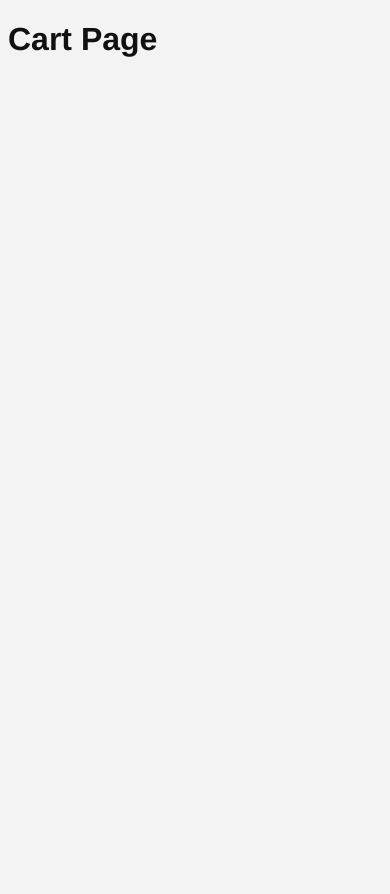
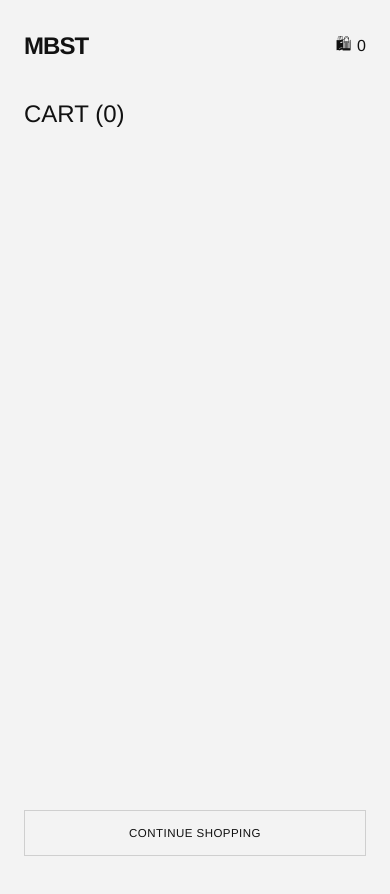
Before and after one commit to SergioDyBre/mobile-catalog, a React (Vite) app in the folder mobile-catalog/: page /cart in a window 390 px wide. Before the commit the page ends 844 px from the top, so only its background shows below. Built offline with nearby package versions, Linux system fonts and the light colour scheme.

Commit message:
integrate cart flow across detail, header and cart page

```diff
--- a/mobile-catalog/src/App.jsx
+++ b/mobile-catalog/src/App.jsx
@@ -5,7 +5,10 @@ import AppRouter from './router/AppRouter';
 function App() {
   return (
     <CartProvider>
-      <BrowserRouter>
+      <BrowserRouter future={{
+        v7_startTransition: true,
+        v7_relativeSplatPath: true,
+      }}>
         <AppRouter />
       </BrowserRouter>
     </CartProvider>
--- /dev/null
+++ b/mobile-catalog/src/components/cart/CartItem.jsx
@@ -0,0 +1,33 @@
+function CartItem({ item, onRemove }) {
+  return (
+    <article className="cart-item">
+      <div className="cart-item__media">
+        <img
+          className="cart-item__image"
+          src={item.imageUrl}
+          alt={`${item.brand} ${item.name}`}
+        />
+      </div>
+
+      <div className="cart-item__content">
+        <h2 className="cart-item__name">{item.name}</h2>
+
+        <p className="cart-item__variant">
+          {item.storageLabel} | {item.colorName}
+        </p>
+
+        <p className="cart-item__price">{item.price} EUR</p>
+      </div>
+
+      <button
+        type="button"
+        className="cart-item__remove"
+        onClick={() => onRemove(item.lineId)}
+      >
+        Eliminar
+      </button>
+    </article>
+  );
+}
+
+export default CartItem;
--- a/mobile-catalog/src/context/CartContext.jsx
+++ b/mobile-catalog/src/context/CartContext.jsx
@@ -1,17 +1,32 @@
-import { createContext, useContext, useMemo, useState } from 'react';
+import { createContext, useContext, useEffect, useMemo, useState } from 'react';
+import { getStoredCart, saveStoredCart } from '../utils/cartStorage';
 
-const CartContext = createContext();
+const CartContext = createContext(null);
 
 export function CartProvider({ children }) {
-  const [cartItems, setCartItems] = useState([]);
+  const [cartItems, setCartItems] = useState(() => getStoredCart());
+
+  useEffect(() => {
+    saveStoredCart(cartItems);
+  }, [cartItems]);
 
   const addToCart = (item) => {
-    setCartItems((prevItems) => [...prevItems, item]);
+    const lineId = `${item.id}-${Date.now()}-${Math.random()
+      .toString(36)
+      .slice(2, 8)}`;
+
+    setCartItems((prevCartItems) => [
+      ...prevCartItems,
+      {
+        ...item,
+        lineId,
+      },
+    ]);
   };
 
-  const removeFromCart = (itemId) => {
-    setCartItems((prevItems) =>
-      prevItems.filter((item) => item.id !== itemId)
+  const removeFromCart = (lineId) => {
+    setCartItems((prevCartItems) =>
+      prevCartItems.filter((item) => item.lineId !== lineId)
     );
   };
 
@@ -19,18 +34,21 @@ export function CartProvider({ children }) {
     setCartItems([]);
   };
 
-  const cartCount = cartItems.length;
+  const cartCount = useMemo(() => cartItems.length, [cartItems]);
 
-  const value = useMemo(
-    () => ({
-      cartItems,
-      cartCount,
-      addToCart,
-      removeFromCart,
-      clearCart,
-    }),
+  const cartTotal = useMemo(
+    () => cartItems.reduce((total, item) => total + item.price, 0),
     [cartItems]
   );
+
+  const value = {
+    cartItems,
+    addToCart,
+    removeFromCart,
+    clearCart,
+    cartCount,
+    cartTotal,
+  };
 
   return <CartContext.Provider value={value}>{children}</CartContext.Provider>;
 }
@@ -39,7 +57,7 @@ export function useCart() {
   const context = useContext(CartContext);
 
   if (!context) {
-    throw new Error('useCart must be used within a CartProvider');
+    throw new Error('useCart must be used within CartProvider');
   }
 
   return context;
--- a/mobile-catalog/src/pages/CartPage.jsx
+++ b/mobile-catalog/src/pages/CartPage.jsx
@@ -1,5 +1,58 @@
+import { Link } from 'react-router-dom';
+import Header from '../components/layout/Header';
+import CartItem from '../components/cart/CartItem';
+import { useCart } from '../context/CartContext';
+
 function CartPage() {
-  return <h1>Cart Page</h1>;
+  const { cartItems, cartCount, cartTotal, removeFromCart } = useCart();
+
+  const handlePay = () => {
+    window.alert(`Total a pagar: ${cartTotal} EUR`);
+  };
+
+  return (
+    <div className="cart-page">
+      <Header />
+
+      <main className="cart-page__content">
+        <h1 className="cart-page__title">CART ({cartCount})</h1>
+
+        {cartItems.length === 0 ? (
+          <section className="cart-page__empty">
+            <Link to="/" className="cart-page__continue">
+              CONTINUE SHOPPING
+            </Link>
+          </section>
+        ) : (
+          <section className="cart-page__body">
+            <div className="cart-page__items">
+              {cartItems.map((item) => (
+                <CartItem
+                  key={item.lineId}
+                  item={item}
+                  onRemove={removeFromCart}
+                />
+              ))}
+            </div>
+
+            <div className="cart-page__footer">
+              <Link to="/" className="cart-page__continue">
+                CONTINUE SHOPPING
+              </Link>
+
+              <div className="cart-page__summary">
+                <p className="cart-page__total-label">TOTAL</p>
+                <p className="cart-page__total-value">{cartTotal} EUR</p>
+                <button type="button" className="cart-page__pay" onClick={handlePay}>
+                  PAY
+                </button>
+              </div>
+            </div>
+          </section>
+        )}
+      </main>
+    </div>
+  );
 }
 
 export default CartPage;
--- /dev/null
+++ b/mobile-catalog/src/styles/_cart.scss
@@ -0,0 +1,174 @@
+.cart-page {
+  min-height: 100vh;
+}
+
+.cart-page__content {
+  max-width: 1440px;
+  margin: 0 auto;
+  padding: 32px 24px 40px;
+  min-height: calc(100vh - 72px);
+  display: flex;
+  flex-direction: column;
+}
+
+.cart-page__title {
+  font-size: 1.5rem;
+  font-weight: 400;
+  margin-bottom: 40px;
+  text-transform: uppercase;
+}
+
+.cart-page__empty {
+  flex: 1;
+  display: flex;
+  align-items: flex-end;
+}
+
+.cart-page__body {
+  flex: 1;
+  display: flex;
+  flex-direction: column;
+  justify-content: space-between;
+}
+
+.cart-page__items {
+  display: flex;
+  flex-direction: column;
+  gap: 32px;
+}
+
+.cart-item {
+  display: grid;
+  grid-template-columns: 140px 1fr auto;
+  gap: 24px;
+  align-items: start;
+  max-width: 640px;
+}
+
+.cart-item__media {
+  width: 140px;
+  height: 160px;
+  display: flex;
+  align-items: center;
+  justify-content: center;
+}
+
+.cart-item__image {
+  max-width: 100%;
+  max-height: 100%;
+  object-fit: contain;
+}
+
+.cart-item__content {
+  display: flex;
+  flex-direction: column;
+  gap: 8px;
+  padding-top: 6px;
+}
+
+.cart-item__name {
+  font-size: 0.9rem;
+  text-transform: uppercase;
+  font-weight: 400;
+}
+
+.cart-item__variant,
+.cart-item__quantity,
+.cart-item__price {
+  font-size: 0.85rem;
+  color: #444;
+}
+
+.cart-item__quantity {
+  text-transform: uppercase;
+  letter-spacing: 0.02em;
+}
+
+.cart-item__remove {
+  background: transparent;
+  border: 0;
+  color: #c70000;
+  font-size: 0.75rem;
+  cursor: pointer;
+  padding-top: 10px;
+}
+
+.cart-page__footer {
+  margin-top: 64px;
+  display: flex;
+  align-items: flex-end;
+  justify-content: space-between;
+  gap: 24px;
+}
+
+.cart-page__continue {
+  display: inline-flex;
+  align-items: center;
+  justify-content: center;
+  min-width: 160px;
+  min-height: 44px;
+  border: 1px solid #cfcfcf;
+  color: #111;
+  text-decoration: none;
+  font-size: 0.72rem;
+  letter-spacing: 0.04em;
+  text-transform: uppercase;
+}
+
+.cart-page__summary {
+  display: flex;
+  align-items: center;
+  gap: 20px;
+}
+
+.cart-page__total-label,
+.cart-page__total-value {
+  font-size: 0.78rem;
+  text-transform: uppercase;
+}
+
+.cart-page__pay {
+  min-width: 140px;
+  min-height: 44px;
+  border: 0;
+  background: #111;
+  color: #fff;
+  font-size: 0.78rem;
+  letter-spacing: 0.04em;
+}
+
+@media (max-width: 767px) {
+  .cart-page__content {
+    padding: 24px 16px 32px;
+  }
+
+  .cart-item {
+    grid-template-columns: 100px 1fr;
+  }
+
+  .cart-item__media {
+    width: 100px;
+    height: 120px;
+  }
+
+  .cart-item__remove {
+    grid-column: 2;
+    justify-self: start;
+    padding-top: 0;
+  }
+
+  .cart-page__footer {
+    flex-direction: column;
+    align-items: stretch;
+  }
+
+  .cart-page__summary {
+    justify-content: space-between;
+    flex-wrap: wrap;
+  }
+
+  .cart-page__pay,
+  .cart-page__continue {
+    width: 100%;
+  }
+}
--- a/mobile-catalog/src/styles/main.scss
+++ b/mobile-catalog/src/styles/main.scss
@@ -3,6 +3,7 @@
 @import './header';
 @import './home';
 @import './detail';
+@import './cart';
 
 body {
   font-family: Helvetica, Arial, sans-serif;
--- /dev/null
+++ b/mobile-catalog/src/utils/cartStorage.js
@@ -0,0 +1,14 @@
+const CART_STORAGE_KEY = 'mbst-cart';
+
+export function getStoredCart() {
+  try {
+    const rawCart = localStorage.getItem(CART_STORAGE_KEY);
+    return rawCart ? JSON.parse(rawCart) : [];
+  } catch {
+    return [];
+  }
+}
+
+export function saveStoredCart(cartItems) {
+  localStorage.setItem(CART_STORAGE_KEY, JSON.stringify(cartItems));
+}
```
Also changed, not shown: mobile-catalog/src/pages/PhoneDetailPage.jsx (+10 -2 lines).
